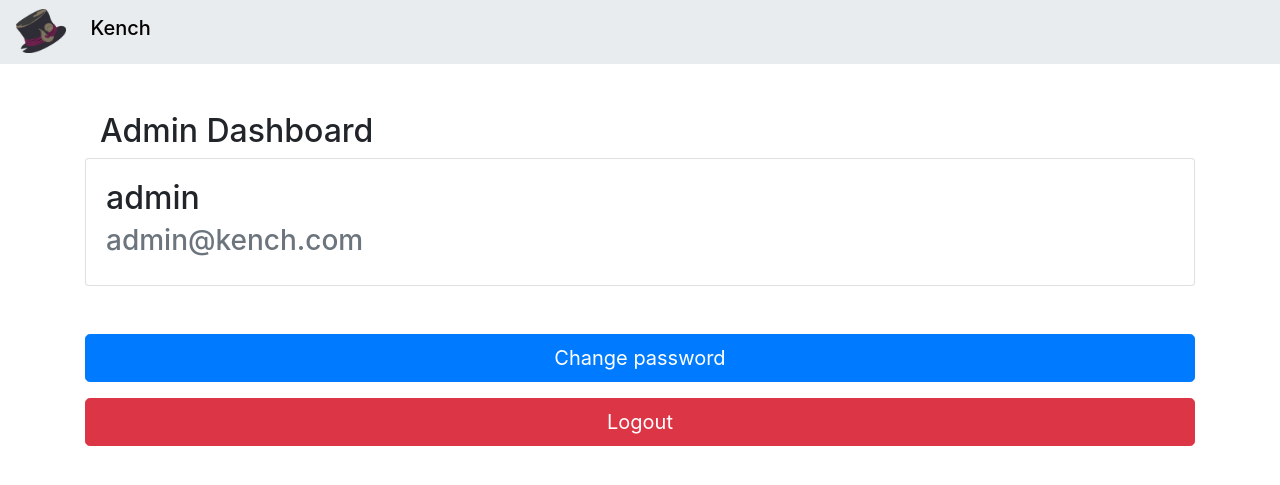
After one commit to Anderson-Arciniegas/crm-laravel, a Laravel app: page /admin in a window 1280 px wide. The commit adds this page. Shown: the top 485 px of the page. Run offline with Laravel 12, Linux system fonts and the light colour scheme; a user stored in the database is signed in; data comes from the database, SQL or seed files in the repository.

Commit message:
error user roles

```diff
--- a/app/Http/Controllers/AuthController.php
+++ b/app/Http/Controllers/AuthController.php
@@ -48,7 +48,7 @@ class AuthController extends Controller
             // 'role_code' => 'required|exists:roles,code',
         ]);
 
-        $data = $request->only(['name', 'email', 'password', 'birth_date', 'client_type', 'address']);
+        $data = $request->only(['name', 'email', 'password', 'birth_date', 'client_type', 'address', 'phone']);
         $user = $this->userController->create($data);
 
         if ($user->save()) {
@@ -57,7 +57,7 @@ class AuthController extends Controller
                 $userLogged = Auth::user();
                 $role = $this->roleController->getByCode('LEA03');
                 $this->userRoleController->create(['id_user' => $user->id, 'id_role' => $role->id]);
-                return redirect(route('home'));
+                return redirect(route('dashboard'))->with('success', __('User created successfully'));
             }
             return redirect(route('auth.register'))->with('error', 'Failed to create user');
         }
@@ -105,7 +105,13 @@ class AuthController extends Controller
         $credentials = $request->only('email', 'password');
         if (Auth::attempt($credentials)) {
             $userLogged = Auth::user();
-            return redirect()->intended(route('home'));
+            Log::info('Usuario logueado: ' . $userLogged->userRoles->contains('id_role', '1'));
+
+
+            $roles = $userLogged->userRoles;
+
+            $isAdmin = $roles->contains('role_id', 1);
+            return redirect()->intended(route('dashboard', ['user' => $userLogged]))->with('success', __('User logged in successfully'));
         }
         return redirect(route('auth.login'))->with('error', 'Invalid credentials');
     }
@@ -119,6 +125,21 @@ class AuthController extends Controller
     function logout(Request $request)
     {
         Auth::logout();
-        return redirect(route('auth.login'));
+
+        $request->session()->invalidate();
+
+        $request->session()->regenerateToken();
+
+        return redirect('/');
+    }
+
+    /**
+     * Show the admin dashboard.
+     *
+     * @return \Illuminate\View\View
+     */
+    function showAdmin()
+    {
+        return view('dashboard.admin');
     }
 }
--- a/app/Models/Rol.php
+++ b/app/Models/Rol.php
@@ -23,4 +23,9 @@ class Rol extends Model
         'status',
         'id_user_creator',
     ];
+
+    public function users()
+    {
+        return $this->belongsToMany(User::class, 'user_roles', 'id_user', 'id_role');
+    }
 }
--- a/app/Models/UserRol.php
+++ b/app/Models/UserRol.php
@@ -20,5 +20,4 @@ class UserRol extends Model
         'id_role',
         'status',
     ];
-
 }
--- a/resources/views/auth/login.blade.php
+++ b/resources/views/auth/login.blade.php
@@ -4,9 +4,9 @@
 <div class="container">
     <section>
         <div class="container-fluid h-custom">
-            <div class="row d-flex justify-content-center align-items-center min-vh-100">
-                <div class="col-md-9 col-lg-6 col-xl-5">
-                    <img src="{{asset('images/login.jpg')}}" style="width:450px;" class="img-fluid rounded shadow" alt="Sample image">
+            <div class="row d-flex justify-content-center align-items-start min-vh-100">
+                <div class="col-md-9 col-lg-6 col-xl-5 mt-5">
+                    <img src="{{asset('images/register.png')}}" style="width:100%;" class="img-fluid " alt="Sample image">
                 </div>
                 <div class="col-md-8 col-lg-6 col-xl-4 offset-xl-1">
                     <form method="POST" action="{{route('auth.login')}}">
--- /dev/null
+++ b/resources/views/dashboard/admin.blade.php
@@ -0,0 +1,32 @@
+@extends("layouts.users-layout")
+@section("title", "Admin Dashboard")
+@section("content")
+<div class="container">
+    <section>
+        <div class="container-fluid h-custom mt-5">
+
+            <h2>Admin Dashboard</h2>
+        </div>
+
+        @if(Auth::check())
+        <div class="card">
+            <div class="card-body">
+                <h2 class="card-title">{{ Auth::user()->name }}</h5>
+                    <h3 class="card-subtitle mb-2 text-muted">{{ Auth::user()->email }}</h6>
+
+            </div>
+        </div>
+        @endif
+        <div class="mt-5 p-0" style="width:100%;">
+            <a style="width:100%;" class=" btn btn-primary btn-lg" href="{{route('profile.change-password')}}" role="button">Change password</a>
+
+            <form class="mt-3 p-0" method="POST" action="{{ route('auth.logout') }}">
+                @csrf
+                <button type="submit" style="width:100%;" class="btn btn-danger btn-lg">Logout</button>
+            </form>
+        </div>
+
+    </section>
+</div>
+
+@endsection
--- a/resources/views/layouts/users-layout.blade.php
+++ b/resources/views/layouts/users-layout.blade.php
@@ -11,10 +11,10 @@
 
 <body>
 
-    <img style="width:50px;position:absolute;z-index:1000;top:5px;left:5px;" src="{{asset('images/logo.png')}}" alt="">
+    <nav class="navbar navbar-expand-lg bg-body-secondary">
+        <div>
+            <img style="width:50px;margin-right:20px" src="{{asset('images/logo.png')}}" alt="">
 
-    <nav class="navbar navbar-expand-lg bg-body-secondary">
-        <div class="container-fluid">
             <h1 class="navbar-brand" href="#">Kench</h1>
 
 
--- a/routes/web.php
+++ b/routes/web.php
@@ -5,10 +5,28 @@ use App\Http\Controllers\AuthController;
 use App\Http\Controllers\UserController;
 use App\Http\Controllers\TicketsController;
 use App\Http\Controllers\ProjectsController;
+use App\Http\Controllers\TasksController;
 
-Route::get('/', function () {
-    return view('welcome');
-})->name('home');
+/**
+ * Routes that require authentication and admin role.
+ */
+// Route::middleware(['auth', \App\Http\Middleware\CheckRole::class . ':0'])->group(function () {
+
+// });
+
+
+Route::middleware('auth')->group(function () {
+    Route::get('/dashboard', function () {
+        return view('dashboard.dashboard', ['user' => auth()->user()]);
+    })->name('dashboard');
+
+    Route::get('/admin', [AuthController::class, 'showAdmin'])->name('admin');
+
+    Route::get('/change-password', function () {
+        return view('profile.change-password', ['user' => auth()->user()]);
+    })->name('profile.change-password');
+});
+
 Route::middleware('guest')->group(function () {
 
     Route::get('/', function () {
@@ -27,6 +45,9 @@ Route::middleware('guest')->group(function () {
 // Post
 Route::post('/register', [AuthController::class, 'register'])->name('auth.register');
 Route::post('/login', [AuthController::class, 'login'])->name('auth.login');
+Route::post('/logout', [AuthController::class, 'logout'])->name('auth.logout');
+Route::post('/change-password', [AuthController::class, 'recoverPassword'])->name('auth.password');
+
 
 // Get
 Route::get('/users', [UserController::class, 'getAll'])->name('users.getAll');
```
Also changed, not shown: app/Http/Kernel.php (added, +13 -0 lines), app/Http/Middleware/CheckRole.php (added, +20 -0 lines), resources/views/auth/register.blade.php (+8 -3 lines), resources/views/dashboard/dashboard.blade.php (added, +32 -0 lines), resources/views/profile/change-password.blade.php (added, +58 -0 lines), database/migrations/0001_01_01_000000_create_users_table.php.
